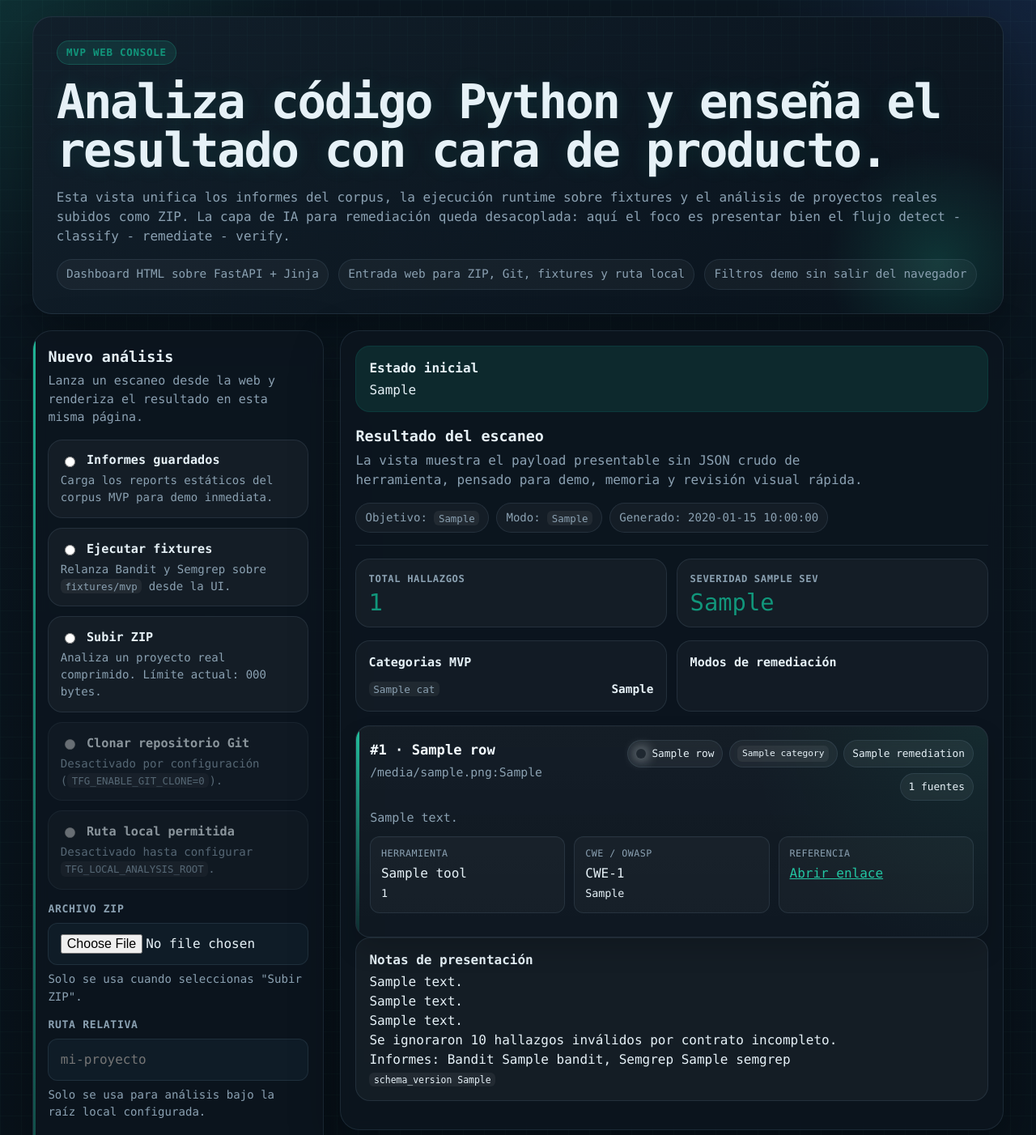
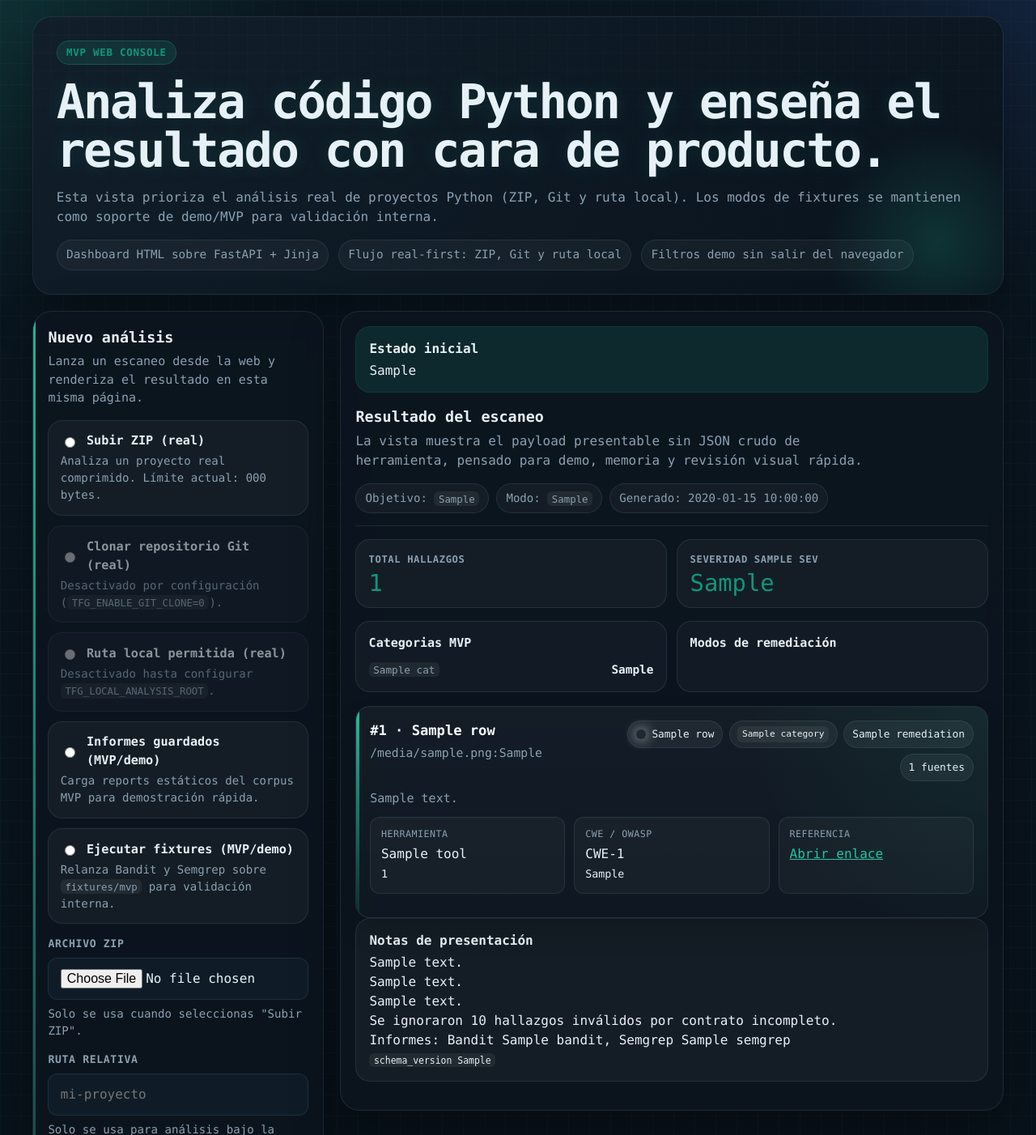
Before and after one commit to p3ix/tfg-secure-code-remediation, a Flask app: template app/templates/dashboard.html in a window 1280 px wide. Shown: the top 1402 px of the page at 81% size. Run offline with Flask 3, Linux system fonts and the light colour scheme; the template is opened without the code that fills it: most values are stand-ins (such as "Sample title", 1, 10 or a date in 2020).

Commit message:
feat(dashboard): aplicar flujo real-first en la pantalla principal.

```diff
--- a/app/templates/dashboard.html
+++ b/app/templates/dashboard.html
@@ -558,12 +558,12 @@
         <h1>Analiza código Python y enseña el resultado con cara de producto.</h1>
       </div>
       <p class="hero-copy">
-        Esta vista unifica los informes del corpus, la ejecución runtime sobre fixtures y el análisis de proyectos reales subidos como ZIP.
-        La capa de IA para remediación queda desacoplada: aquí el foco es presentar bien el flujo detect - classify - remediate - verify.
+        Esta vista prioriza el análisis real de proyectos Python (ZIP, Git y ruta local).
+        Los modos de fixtures se mantienen como soporte de demo/MVP para validación interna.
       </p>
       <div class="hero-meta">
         <span>Dashboard HTML sobre FastAPI + Jinja</span>
-        <span>Entrada web para ZIP, Git, fixtures y ruta local</span>
+        <span>Flujo real-first: ZIP, Git y ruta local</span>
         <span>Filtros demo sin salir del navegador</span>
       </div>
     </section>
@@ -577,26 +577,10 @@
 
         <form class="stack" method="post" action="/dashboard/analyze" enctype="multipart/form-data">
           <div class="mode-grid">
-            <label class="mode-option{% if analysis_mode == 'fixture_reports' %} active{% endif %}">
-              <div class="mode-head">
-                <input type="radio" name="analysis_mode" value="fixture_reports" {% if analysis_mode == 'fixture_reports' %}checked{% endif %} />
-                <strong>Informes guardados</strong>
-              </div>
-              <small>Carga los reports estáticos del corpus MVP para demo inmediata.</small>
-            </label>
-
-            <label class="mode-option{% if analysis_mode == 'fixture_runtime' %} active{% endif %}">
-              <div class="mode-head">
-                <input type="radio" name="analysis_mode" value="fixture_runtime" {% if analysis_mode == 'fixture_runtime' %}checked{% endif %} />
-                <strong>Ejecutar fixtures</strong>
-              </div>
-              <small>Relanza Bandit y Semgrep sobre <code>fixtures/mvp</code> desde la UI.</small>
-            </label>
-
             <label class="mode-option{% if analysis_mode == 'upload_zip' %} active{% endif %}">
               <div class="mode-head">
                 <input type="radio" name="analysis_mode" value="upload_zip" {% if analysis_mode == 'upload_zip' %}checked{% endif %} />
-                <strong>Subir ZIP</strong>
+                <strong>Subir ZIP (real)</strong>
               </div>
               <small>Analiza un proyecto real comprimido. Límite actual: {{ zip_max_bytes }} bytes.</small>
             </label>
@@ -604,7 +588,7 @@
             <label class="mode-option{% if analysis_mode == 'git_clone' %} active{% endif %}{% if not git_clone_enabled %} disabled{% endif %}">
               <div class="mode-head">
                 <input type="radio" name="analysis_mode" value="git_clone" {% if analysis_mode == 'git_clone' %}checked{% endif %} {% if not git_clone_enabled %}disabled{% endif %} />
-                <strong>Clonar repositorio Git</strong>
+                <strong>Clonar repositorio Git (real)</strong>
               </div>
               <small>
                 {% if git_clone_enabled %}
@@ -618,7 +602,7 @@
             <label class="mode-option{% if analysis_mode == 'local_path' %} active{% endif %}{% if not local_path_enabled %} disabled{% endif %}">
               <div class="mode-head">
                 <input type="radio" name="analysis_mode" value="local_path" {% if analysis_mode == 'local_path' %}checked{% endif %} {% if not local_path_enabled %}disabled{% endif %} />
-                <strong>Ruta local permitida</strong>
+                <strong>Ruta local permitida (real)</strong>
               </div>
               <small>
                 {% if local_path_enabled %}
@@ -627,6 +611,22 @@
                 Desactivado hasta configurar <code>TFG_LOCAL_ANALYSIS_ROOT</code>.
                 {% endif %}
               </small>
+            </label>
+
+            <label class="mode-option{% if analysis_mode == 'fixture_reports' %} active{% endif %}">
+              <div class="mode-head">
+                <input type="radio" name="analysis_mode" value="fixture_reports" {% if analysis_mode == 'fixture_reports' %}checked{% endif %} />
+                <strong>Informes guardados (MVP/demo)</strong>
+              </div>
+              <small>Carga reports estáticos del corpus MVP para demostración rápida.</small>
+            </label>
+
+            <label class="mode-option{% if analysis_mode == 'fixture_runtime' %} active{% endif %}">
+              <div class="mode-head">
+                <input type="radio" name="analysis_mode" value="fixture_runtime" {% if analysis_mode == 'fixture_runtime' %}checked{% endif %} />
+                <strong>Ejecutar fixtures (MVP/demo)</strong>
+              </div>
+              <small>Relanza Bandit y Semgrep sobre <code>fixtures/mvp</code> para validación interna.</small>
             </label>
           </div>
 
```
Also changed, not shown: docs/04_delivery/dashboard-real-first.md (added, +41 -0 lines), tests/test_dashboard.py (+4 -0 lines).
